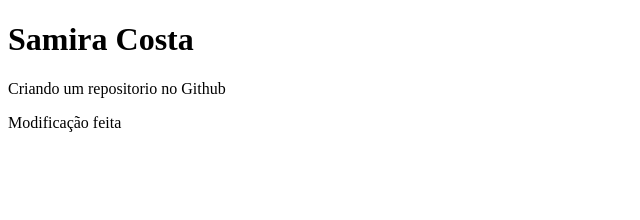
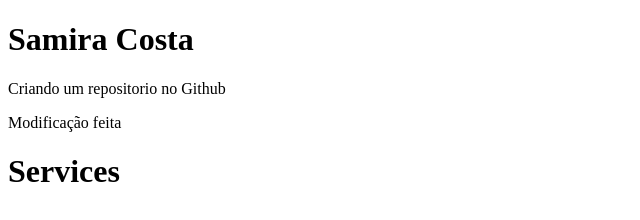
Before and after one commit to samiraetc/aula-04, a plain HTML site: page index.html in a window 1280 px wide. Shown: the whole page, without its empty margins (0-640 px from the left). Drawn offline with Linux system fonts and the light colour scheme.

Commit message:
inseriu texto serviços

```diff
--- a/index.html
+++ b/index.html
@@ -10,5 +10,6 @@
     <h1>Samira Costa</h1>
     <p>Criando um repositorio no Github</p>
     <p>Modificação feita</p>
+    <h1>Services</h1>
 </body>
 </html>
```
